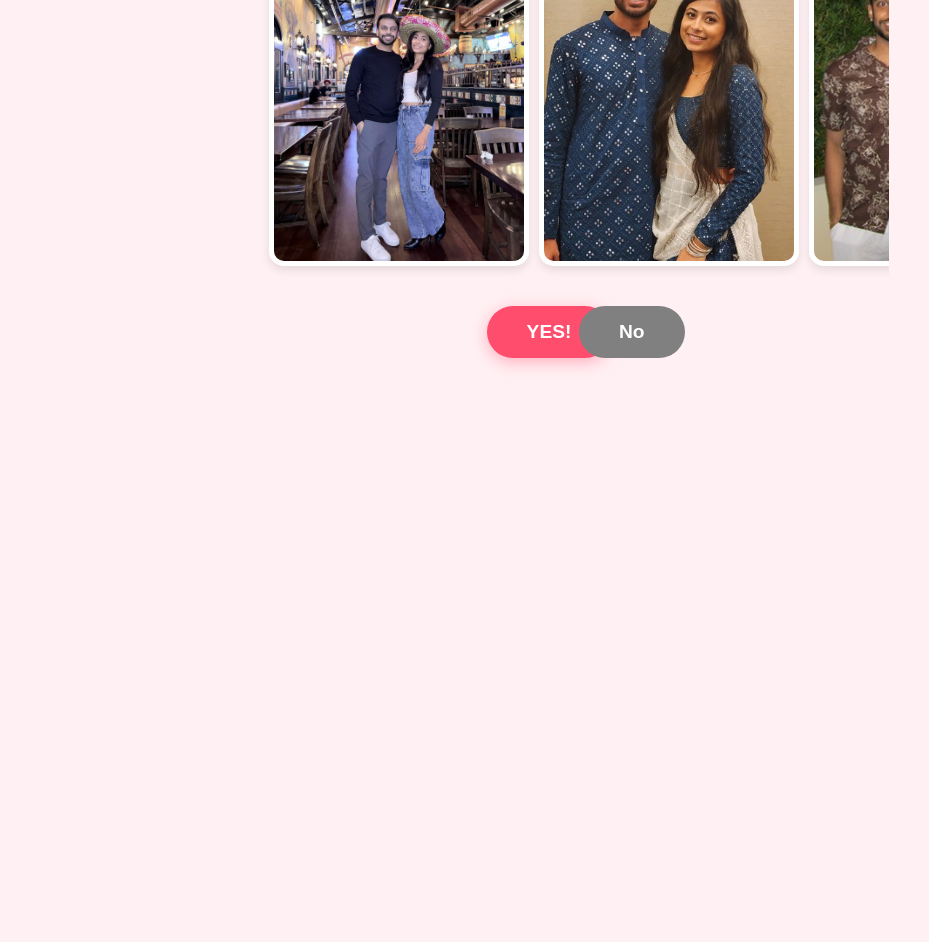
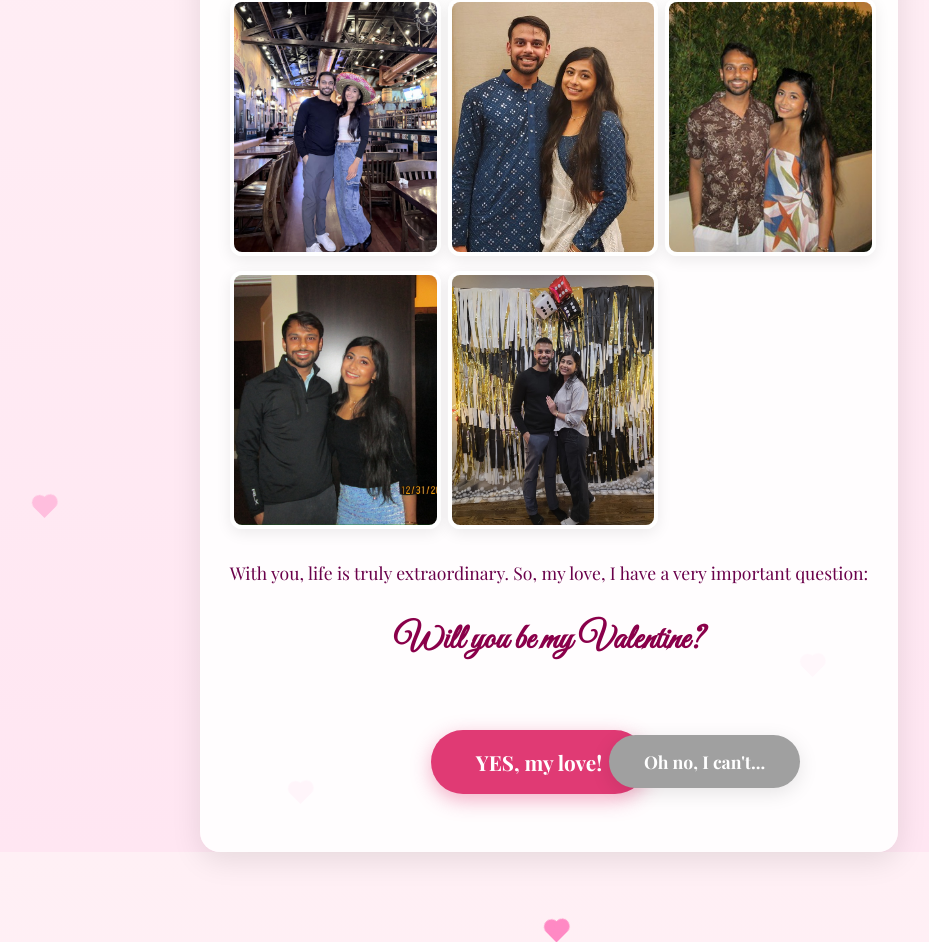
Before and after one commit to jpatel-cell/be-mine, a plain HTML site: page index.html in a window 1280 px wide. Shown: the part 337-1279 px from the top of the page, without its empty margins (91-1020 px from the left). Before the commit the page ends 800 px from the top, so only its background shows below. Drawn offline with nearby package versions, Linux system fonts and the light colour scheme.

Commit message:
index.html

```diff
--- a/index.html
+++ b/index.html
@@ -3,7 +3,8 @@
 <head>
     <meta charset="UTF-8">
     <meta name="viewport" content="width=device-width, initial-scale=1.0">
-    <title>For Bubba ❤️</title>
+    <title>My Dearest Bubba, A Special Question For You ❤️</title>
+    <link href="https://fonts.googleapis.com/css2?family=Great+Vibes&family=Playfair+Display:wght@400;700&display=swap" rel="stylesheet">
     <script src="https://cdn.jsdelivr.net/npm/canvas-confetti@1.6.0/dist/confetti.browser.min.js"></script>
     <style>
         body {
@@ -14,85 +15,196 @@
             align-items: center;
             justify-content: center;
             min-height: 100vh;
-            background-color: #fff0f3;
-            font-family: 'Segoe UI', Tahoma, Geneva, Verdana, sans-serif;
+            background: linear-gradient(to top, #ffe6f2, #fff0f5); /* Soft pink gradient */
+            font-family: 'Playfair Display', serif; /* Classy main font */
+            color: #4a0033; /* Darker, richer text color */
             overflow-x: hidden;
             text-align: center;
+            position: relative;
+            isolation: isolate; /* For z-index of floating elements */
         }
-        #main-container { max-width: 600px; padding: 20px; }
-        .photo-gallery {
+
+        /* Floating Hearts/Petals Animation */
+        .heart {
+            position: absolute;
+            background-color: #ff69b4; /* Hot pink */
+            width: 15px;
+            height: 15px;
+            transform: rotate(-45deg);
+            animation: float-up linear infinite;
+            z-index: -1; /* Behind content */
+            opacity: 0;
+        }
+        .heart::before, .heart::after {
+            content: '';
+            position: absolute;
+            width: 15px;
+            height: 15px;
+            background-color: #ff69b4;
+            border-radius: 50%;
+        }
+        .heart::before { top: -7.5px; left: 0; }
+        .heart::after { left: 7.5px; top: 0; }
+
+        @keyframes float-up {
+            0% { transform: translateY(100vh) rotate(-45deg); opacity: 0; }
+            10% { opacity: 0.8; }
+            100% { transform: translateY(-10vh) rotate(-45deg); opacity: 0; }
+        }
+
+        #main-container {
+            max-width: 800px; /* Increased width for more photos */
+            padding: 30px;
+            background-color: rgba(255, 255, 255, 0.9); /* Slightly transparent white background */
+            border-radius: 20px;
+            box-shadow: 0 8px 30px rgba(0,0,0,0.1);
+            position: relative;
+            z-index: 10;
+        }
+
+        h1, h2 {
+            font-family: 'Great Vibes', cursive; /* Elegant script font for headings */
+            color: #8a004a; /* Deep rose color */
+            margin-bottom: 20px;
+        }
+        h1 { font-size: 3.8rem; line-height: 1.1; }
+        h2 { font-size: 2.2rem; margin-top: 30px; }
+        p { font-size: 1.1rem; line-height: 1.6; margin-bottom: 15px; color: #6a004a; }
+
+        .photo-grid {
+            display: grid;
+            grid-template-columns: repeat(auto-fit, minmax(180px, 1fr)); /* Responsive grid */
+            gap: 15px;
+            margin: 30px 0;
+        }
+
+        .photo-grid img {
+            width: 100%;
+            height: 250px; /* Fixed height for consistency */
+            object-fit: cover;
+            border-radius: 12px;
+            border: 4px solid white;
+            box-shadow: 0 4px 15px rgba(0,0,0,0.08);
+            transition: transform 0.3s ease-in-out;
+        }
+        .photo-grid img:hover {
+            transform: scale(1.03); /* Slight zoom on hover */
+        }
+
+        .btn-container {
+            position: relative;
+            height: 120px; /* More space for the buttons */
+            width: 100%;
+            margin-top: 40px;
             display: flex;
-            gap: 10px;
-            overflow-x: auto;
-            padding: 20px;
-            width: 100%;
-            scrollbar-width: none;
+            justify-content: center;
+            align-items: center;
         }
-        .photo-gallery img {
-            width: 250px;
-            height: 350px;
-            object-fit: cover;
-            border-radius: 15px;
-            border: 5px solid white;
-            box-shadow: 0 4px 10px rgba(0,0,0,0.1);
-        }
-        h1 { color: #c9184a; font-size: 2.5rem; margin-bottom: 30px; }
-        .btn-container { position: relative; height: 100px; width: 100%; margin-top: 20px; }
+
         button {
-            padding: 15px 40px;
-            font-size: 1.2rem;
+            padding: 18px 45px;
+            font-size: 1.3rem;
             font-weight: bold;
             border-radius: 50px;
             border: none;
             cursor: pointer;
+            transition: all 0.3s ease;
+            box-shadow: 0 5px 20px rgba(0,0,0,0.1);
+            font-family: 'Playfair Display', serif;
         }
-        #yes-btn { background-color: #ff4d6d; color: white; box-shadow: 0 4px 15px rgba(255, 77, 109, 0.4); }
-        #no-btn { background-color: #808080; color: white; position: absolute; left: 55%; }
-        #success-message { display: none; animation: fadeIn 1s; }
-        #success-message img { width: 300px; border-radius: 20px; }
-        @keyframes fadeIn { from { opacity: 0; } to { opacity: 1; } }
+
+        #yes-btn {
+            background-color: #e03a74; /* A vibrant pink */
+            color: white;
+            margin-right: 20px;
+            box-shadow: 0 6px 20px rgba(224, 58, 116, 0.4);
+        }
+        #yes-btn:hover {
+            background-color: #c9184a;
+            transform: translateY(-3px);
+            box-shadow: 0 8px 25px rgba(224, 58, 116, 0.6);
+        }
+
+        #no-btn {
+            background-color: #a0a0a0; /* Softer grey */
+            color: white;
+            position: absolute;
+            left: 50%; /* Start in the center, near YES */
+            transform: translateX(60px); /* Offset from center */
+            white-space: nowrap;
+            padding: 15px 35px; /* Slightly smaller */
+            font-size: 1.1rem;
+        }
+
+        #success-message {
+            display: none;
+            animation: fadeIn 1.5s ease-out;
+            margin-top: 30px;
+        }
+
+        #success-message img {
+            width: 350px;
+            max-width: 90%;
+            border-radius: 25px;
+            box-shadow: 0 10px 30px rgba(0,0,0,0.2);
+            margin-bottom: 25px;
+        }
+
+        /* Responsive Adjustments */
+        @media (max-width: 768px) {
+            h1 { font-size: 2.8rem; }
+            h2 { font-size: 1.8rem; }
+            p { font-size: 1rem; }
+            .photo-grid {
+                grid-template-columns: repeat(auto-fit, minmax(140px, 1fr));
+                gap: 10px;
+            }
+            .photo-grid img { height: 200px; }
+            button { padding: 12px 30px; font-size: 1.1rem; }
+            #no-btn { transform: translateX(50px); }
+        }
+        @media (max-width: 480px) {
+            h1 { font-size: 2.2rem; }
+            h2 { font-size: 1.5rem; }
+            p { font-size: 0.95rem; }
+            .photo-grid { grid-template-columns: 1fr 1fr; } /* 2 columns on small screens */
+            .photo-grid img { height: 180px; }
+            #no-btn { transform: translateX(40px); }
+        }
     </style>
 </head>
 <body>
+
+    <div class="heart" style="left: 10%; animation-delay: 0s; animation-duration: 8s;"></div>
+    <div class="heart" style="left: 30%; animation-delay: 2s; animation-duration: 10s;"></div>
+    <div class="heart" style="left: 50%; animation-delay: 4s; animation-duration: 7s;"></div>
+    <div class="heart" style="left: 70%; animation-delay: 1s; animation-duration: 9s;"></div>
+    <div class="heart" style="left: 90%; animation-delay: 3s; animation-duration: 11s;"></div>
+
     <div id="main-container">
         <div id="ask-section">
-            <h1>Will you be my Valentine, Bubba?</h1>
-            <div class="photo-gallery">
-                <img src="photo1.jpg" alt="Us">
-                <img src="photo2.jpg" alt="Us">
-                <img src="photo3.jpg" alt="Us">
-                <img src="photo4.jpg" alt="Us">
-                <img src="photo5.jpg" alt="Us">
+            <h1>My Dearest Bubba,</h1>
+            <p>Every moment with you is a cherished memory, a beautiful story unfolding.</p>
+            <p>You make every day feel like Valentine's Day.</p>
+
+            <h2>Here's a little journey through "us"...</h2>
+
+            <div class="photo-grid">
+                <img src="photo1.jpg" alt="A special memory of us">
+                <img src="photo2.jpg" alt="Another sweet moment">
+                <img src="photo3.jpg" alt="Laughing together">
+                <img src="photo4.jpg" alt="Our adventures">
+                <img src="photo5.jpg" alt="Always together">
             </div>
+
+            <p>With you, life is truly extraordinary. So, my love, I have a very important question:</p>
+            <h2>Will you be my Valentine?</h2>
+
             <div class="btn-container">
-                <button id="yes-btn" onclick="celebrate()">YES!</button>
-                <button id="no-btn" onmouseover="moveNoButton()" onclick="moveNoButton()">No</button>
+                <button id="yes-btn" onclick="celebrate()">YES, my love!</button>
+                <button id="no-btn" onmouseover="moveNoButton()" onclick="moveNoButton()">Oh no, I can't...</button>
             </div>
         </div>
+
         <div id="success-message">
-            <img src="https://media.giphy.com/media/l0MYt5jPR6QX5pnqM/giphy.gif" alt="Confetti">
-            <h1 style="margin-top: 20px;">Yay thank you bubba i love you! ❤️</h1>
-        </div>
-    </div>
-    <script>
-        function moveNoButton() {
-            const btn = document.getElementById('no-btn');
-            const x = Math.random() * (window.innerWidth - btn.offsetWidth - 100);
-            const y = Math.random() * (window.innerHeight - btn.offsetHeight - 100);
-            btn.style.position = 'fixed';
-            btn.style.left = x + 'px';
-            btn.style.top = y + 'px';
-        }
-        function celebrate() {
-            document.getElementById('ask-section').style.display = 'none';
-            document.getElementById('success-message').style.display = 'block';
-            var end = Date.now() + (5 * 1000);
-            (function frame() {
-              confetti({ particleCount: 3, angle: 60, spread: 55, origin: { x: 0 }, colors: ['#ff4d6d', '#ffb3c1', '#c9184a'] });
-              confetti({ particleCount: 3, angle: 120, spread: 55, origin: { x: 1 }, colors: ['#ff4d6d', '#ffb3c1', '#c9184a'] });
-              if (Date.now() < end) { requestAnimationFrame(frame); }
-            }());
-        }
-    </script>
-</body>
-</html>
+            <img src="
```
